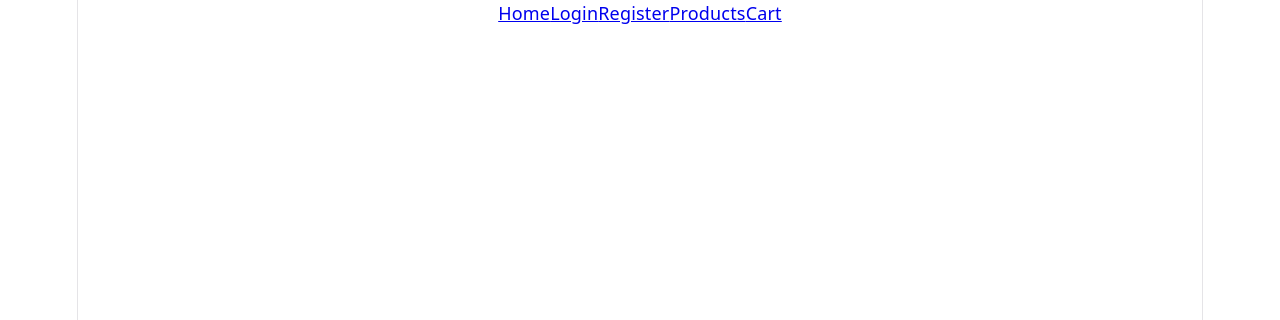
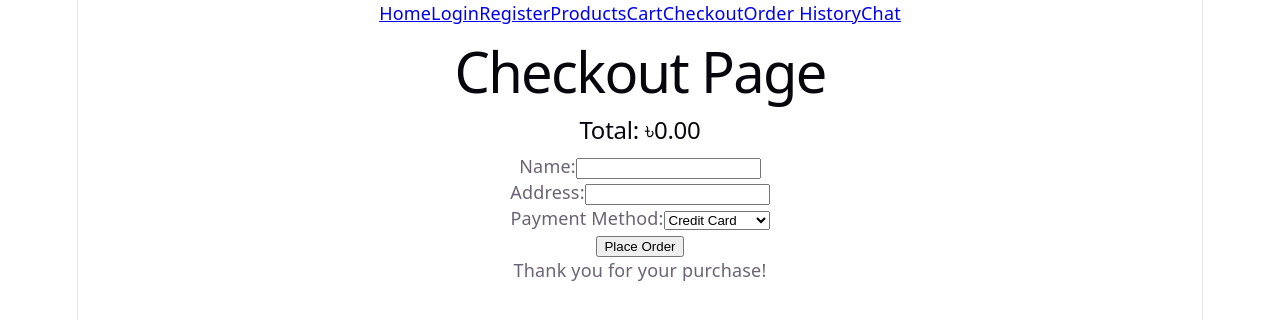
Before and after one commit to FarhanRafid382/CSE299-SECTION3-GROUP1, a React (Vite) app in the folder my-app/: page /checkout in a window 1280 px wide. Shown: the top 320 px of the page. Built offline with nearby package versions, Linux system fonts and the light colour scheme.

Commit message:
Update 3 completed. on Update 4

```diff
--- a/my-app/src/App.jsx
+++ b/my-app/src/App.jsx
@@ -6,11 +6,15 @@ import Navbar from "./components/Navbar";
 import Products from "./pages/Products";
 import { useState } from "react";
 import Cart from "./pages/Cart";
+import Checkout from "./pages/Checkout";
+import OrderHistory from "./pages/OrderHistory";
+import Chat from "./pages/Chat";
 
 
 
 function App() {
   const [cart, setCart] = useState([]);
+  const [orders, setOrders] = useState([]);
 
   function addToCart(product) {
     const existingItem = cart.find((item) => item.id === product.id);
@@ -25,7 +29,21 @@ function App() {
     } else {
       setCart([...cart, { ...product, quantity: 1 }]);
     }
-}
+  }
+
+  function removeFromCart(id) {
+    setCart(cart.filter((item) => item.id !== id));
+  }
+
+  function clearCart() {
+    setCart([]);
+  }
+
+  function placeOrder(order) {
+    setOrders([...orders, order]);
+    setCart([]);
+  }
+
 
 
   return (
@@ -36,7 +54,10 @@ function App() {
     <Route path="/login" element={<Login />} />
     <Route path="/register" element={<Register />} />
     <Route path="/products" element={<Products addToCart={addToCart} />} />
-    <Route path="/cart" element={<Cart cart={cart} />} />
+    <Route path="/cart" element={<Cart cart={cart} removeFromCart={removeFromCart} />} />
+    <Route path="/checkout" element={<Checkout cart={cart} placeOrder={placeOrder} />} />
+    <Route path="/orderhistory" element={<OrderHistory orders={orders} />} />
+    <Route path="/chat" element={<Chat />} />
     </Routes>
     </BrowserRouter>
   );
--- a/my-app/src/components/Navbar.jsx
+++ b/my-app/src/components/Navbar.jsx
@@ -8,6 +8,9 @@ function Navbar() {
             <Link to="/register">Register</Link>
             <Link to="/products">Products</Link>
             <Link to="/cart">Cart</Link>
+            <Link to="/checkout">Checkout</Link>
+            <Link to="/orderhistory">Order History</Link>
+            <Link to="/chat">Chat</Link>
         </nav>
     )
 }
--- a/my-app/src/pages/Cart.jsx
+++ b/my-app/src/pages/Cart.jsx
@@ -1,4 +1,4 @@
-function Cart({ cart }) {
+function Cart({ cart, removeFromCart }) {
   const total = cart.reduce((sum, item) => sum + item.price * item.quantity, 0);
 
   return (
@@ -7,13 +7,16 @@ function Cart({ cart }) {
       {cart.map((item) => (
         <div key={item.id}>
           <h3>{item.name}</h3>
-          <p>${item.price.toFixed(2)}</p>
+          <p>৳{item.price.toFixed(2)}</p>
           <p>Qty: {item.quantity}</p>
+          <button onClick={() => removeFromCart(item.id)}>Remove</button>
         </div>
       ))}
-      <h2>Total: ${total.toFixed(2)}</h2>
+      <h2>Total: ৳{total.toFixed(2)}</h2>
     </div>
   );
+
+
 }
 
 export default Cart;
--- /dev/null
+++ b/my-app/src/pages/Chat.jsx
@@ -0,0 +1,22 @@
+function Chat() {
+
+  return (
+    <div>
+      <h1>Chat Page</h1>
+      <p>Welcome to the chat! Feel free to ask any questions or share your thoughts.</p>
+      <div className="chat-box">
+        <div className="message received">Hello! How can I assist you today?</div>
+
+      </div>
+
+
+
+        <form>
+          <input type="text" placeholder="Type your message..." />
+          <button type="submit">Send</button>
+        </form>
+    </div>
+  );
+}
+
+export default Chat;
--- /dev/null
+++ b/my-app/src/pages/Checkout.jsx
@@ -0,0 +1,55 @@
+import { useState } from 'react';
+function Checkout({ cart, placeOrder }) {
+    const [name, setName] = useState('');
+    const [address, setAddress] = useState('');
+    const [paymentMethod, setPaymentMethod] = useState('creditCard');
+
+    const total = cart.reduce((sum, item) => sum + item.price * item.quantity, 0);
+    function handleSubmit(e) {
+        e.preventDefault();
+        const order = { name, address, paymentMethod, items: cart, total, date: new Date().toLocaleDateString() };
+        placeOrder(order);
+    }
+
+    return (
+        <div>
+            <h1>Checkout Page</h1>
+            {cart.map((item) => (
+                <div key={item.id}>
+                <h3>{item.name}</h3>
+                <p>৳{item.price.toFixed(2)}</p>
+                <p>Qty: {item.quantity}</p>
+                </div>
+            ))}
+
+            <h2>Total: ৳{total.toFixed(2)}</h2>
+
+            <form onSubmit={handleSubmit}>
+                <label>
+                    Name:
+                    <input type="text" name="name" value={name} onChange={(e) => setName(e.target.value)} required />
+                </label>
+                <br />
+                <label>
+                    Address:
+                    <input type="text" name="address" value={address} onChange={(e) => setAddress(e.target.value)} required />
+                </label>
+                <br />
+                <label>
+                    Payment Method:
+                    <select name="paymentMethod" value={paymentMethod} onChange={(e) => setPaymentMethod(e.target.value)} required>
+                        <option value="creditCard">Credit Card</option>
+                        <option value="paypal">PayPal</option>
+                        <option value="bankTransfer">Bank Transfer</option>
+                    </select>
+                </label>
+                <br />
+                <button type="submit">Place Order</button>
+            </form>
+            <p>Thank you for your purchase!</p>
+        </div>
+    );
+
+}
+
+export default Checkout;
--- a/my-app/src/pages/Login.jsx
+++ b/my-app/src/pages/Login.jsx
@@ -1,13 +1,30 @@
 function Login() {
+    const [email, setEmail] = useState('');
+    const [password, setPassword] = useState('');
+
     return (
         <div>
             <h1>Login Page</h1>
 
             <form>
                 <label htmlFor="email">Email</label>
-                <input type="email" placeholder="Enter Email" id="email" />
+                <input
+                    type="email"
+                    placeholder="Enter Email"
+                    id="email"
+                    value={email}
+                    onChange={(e) => setEmail(e.target.value)}
+                />
+                <br />
                 <label htmlFor="password">Password</label>
-                <input type="password" placeholder="Enter Password" id="password" />
+                <input
+                    type="password"
+                    placeholder="Enter Password"
+                    id="password"
+                    value={password}
+                    onChange={(e) => setPassword(e.target.value)}
+                />
+                <br />
                 <button type="submit">Login</button>
                 <button type="button">Forgot Password</button>
             </form>
--- /dev/null
+++ b/my-app/src/pages/OrderHistory.jsx
@@ -0,0 +1,33 @@
+function OrderHistory({ orders }) {
+  return (
+    <div>
+      <h1>Order History</h1>
+      {orders.length === 0 ? (
+        <p>No orders placed yet.</p>
+      ) : (
+        <ul>
+          {orders.map((order, index) => (
+            <li key={index}>
+              <h2>Order #{index + 1}</h2>
+              <p>Name: {order.name}</p>
+              <p>Address: {order.address}</p>
+              <p>Payment Method: {order.paymentMethod}</p>
+              <p>Total: ৳{order.total.toFixed(2)}</p>
+              <p>Date: {order.date}</p>
+              <h3>Items:</h3>
+              <ul>
+                {order.items.map((item) => (
+                  <li key={item.id}>
+                    {item.name} - Quantity: {item.quantity} - Price: ৳{item.price.toFixed(2)}
+                  </li>
+                ))}
+              </ul>
+            </li>
+          ))}
+        </ul>
+      )}
+    </div>
+  );
+}
+
+export default OrderHistory;
--- a/my-app/src/pages/Products.jsx
+++ b/my-app/src/pages/Products.jsx
@@ -17,7 +17,7 @@ function Products({ addToCart }) {
                 {products.map(product => (
                     <div key={product.id}>
                         <h3>{product.name}</h3>
-                        <p>${product.price.toFixed(2)}</p>
+                        <p>৳{product.price.toFixed(2)}</p>
                         <button onClick={() => addToCart(product)}>Add to Cart</button>
                     </div>
                 ))}
--- a/my-app/src/pages/Register.jsx
+++ b/my-app/src/pages/Register.jsx
@@ -1,27 +1,69 @@
 function Register() {
+    const [firstName, setFirstName] = useState('');
+    const [lastName, setLastName] = useState('');
+    const [email, setEmail] = useState('');
+    const [password, setPassword] = useState('');
+    const [gender, setGender] = useState('');
+    const [phone, setPhone] = useState('');
+
     return (
         <div>
             <h1>Register Page</h1>
 
             <form>
                 <label htmlFor="first-name">First Name</label>
-                <input type="text" placeholder="Enter Your First Name" id="first-name" />
+                <input
+                    type="text"
+                    placeholder="Enter Your First Name"
+                    id="first-name"
+                    value={firstName}
+                    onChange={(e) => setFirstName(e.target.value)}
+                />
+                <br />
                 <label htmlFor="last-name">Last Name</label>
-                <input type="text" placeholder="Enter Your First Name" id="last-name" />
+                <input
+                    type="text"
+                    placeholder="Enter Your Last Name"
+                    id="last-name"
+                    value={lastName}
+                    onChange={(e) => setLastName(e.target.value)}
+                />
+                <br />
                 <label htmlFor="email">Email</label>
-                <input type="email" placeholder="Enter Your Email" id="email" />
+                <input
+                    type="email"
+                    placeholder="Enter Your Email"
+                    id="email"
+                    value={email}
+                    onChange={(e) => setEmail(e.target.value)}
+                />
+                <br />
                 <label htmlFor="password">Password</label>
-                <input type="password" placeholder="Enter Your Password" id="password" />
+                <input
+                    type="password"
+                    placeholder="Enter Your Password"
+                    id="password"
+                    value={password}
+                    onChange={(e) => setPassword(e.target.value)}
+                />
+                <br />
                 <label htmlFor="gender">Sex</label>
-                <select name="gender" id="gender">
+                <select name="gender" id="gender" value={gender} onChange={(e) => setGender(e.target.value)}>
                     <option value="male" >Male </option>
                     <option value="female" >Female </option>
                     <option value="others" >Others </option>
 
                 </select>
+                <br />
                 <label htmlFor="phone">Contact Number</label>
-                <input type="tel" placeholder="Enter Your Contact Number" id="phone" />
-
+                <input
+                    type="tel"
+                    placeholder="Enter Your Contact Number"
+                    id="phone"
+                    value={phone}
+                    onChange={(e) => setPhone(e.target.value)}
+                />
+                <br />
                 <button type="submit">Register</button>
             </form>
 
```
